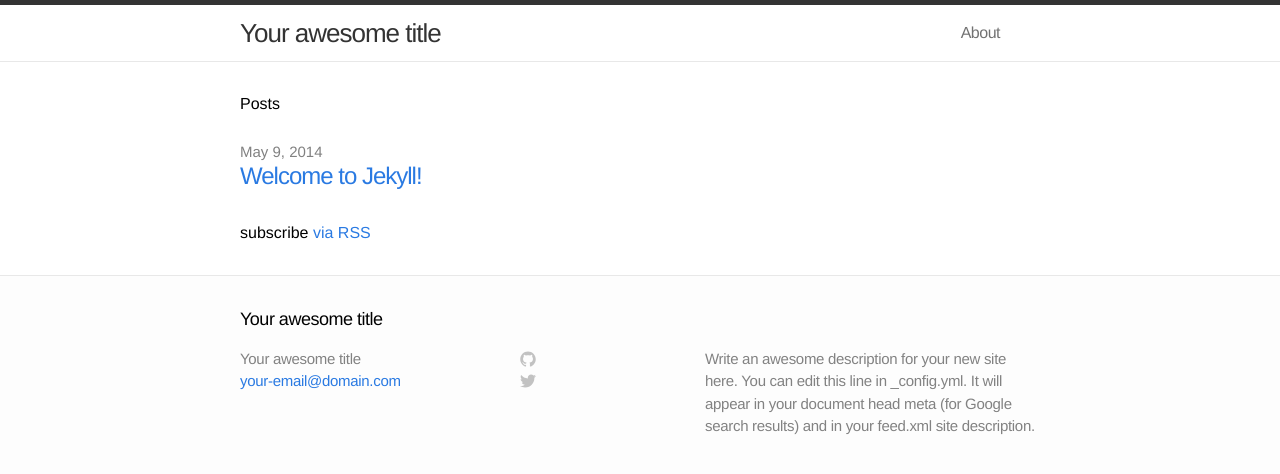
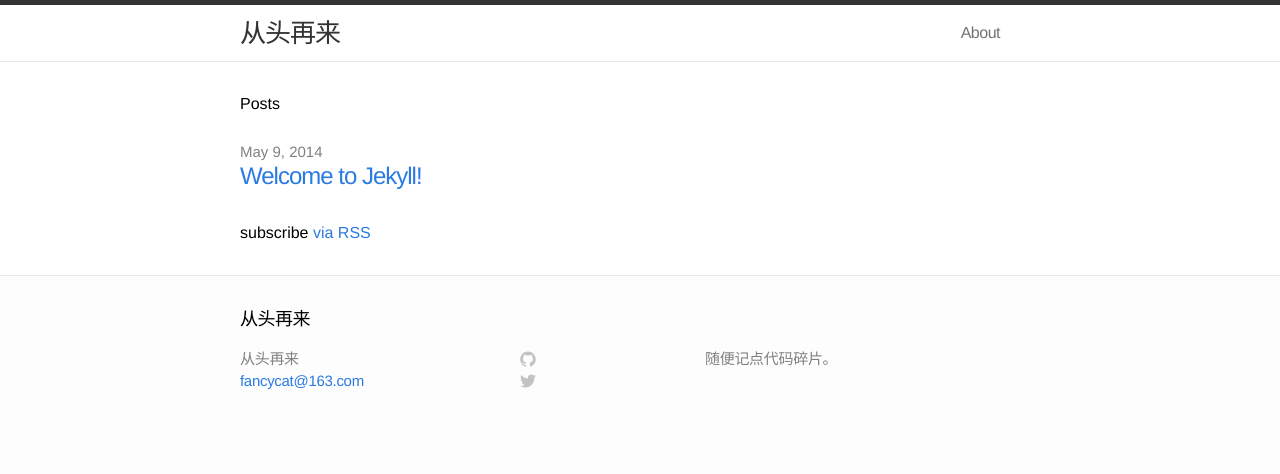
Before and after one commit to go2feel/go2feel.github.io, a Jekyll site: the page built from index.html, in a window 1280 px wide. Shown: the top 474 px of the page. Built offline with Jekyll 4.4.1, drawn with Linux system fonts in a browser that asks for light colours.

Commit message:
jekyll config

```diff
--- a/_config.yml
+++ b/_config.yml
@@ -1,9 +1,9 @@
 # Site settings
-title: Your awesome title
-email: your-email@domain.com
-description: "Write an awesome description for your new site here. You can edit this line in _config.yml. It will appear in your document head meta (for Google search results) and in your feed.xml site description."
-baseurl: ""
-url: "http://yourdomain.com"
+title: 从头再来
+email: fancycat@163.com
+description: "随便记点代码碎片。"
+baseurl: "http://go2feel.github.io"
+url: "http://go2feel.github.io"
 
 # Build settings
 markdown: kramdown
```
